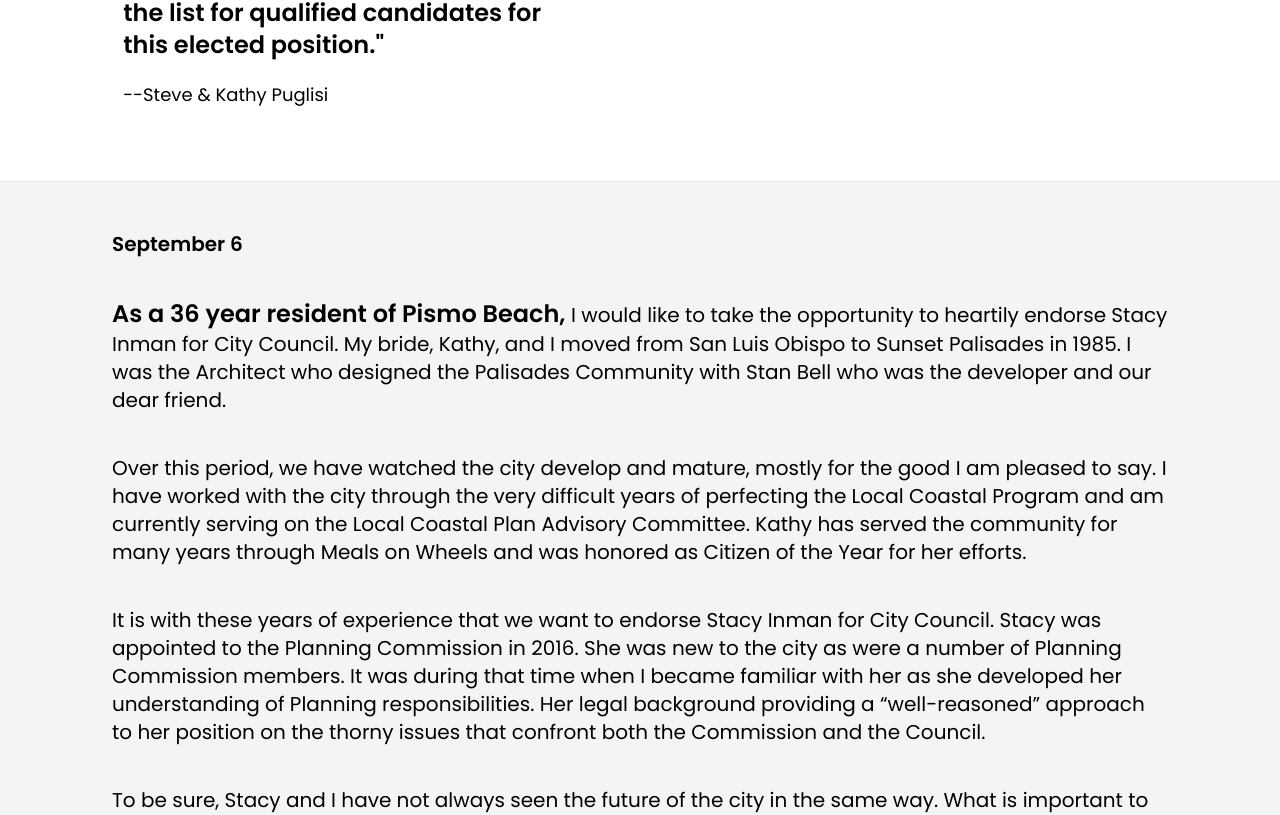
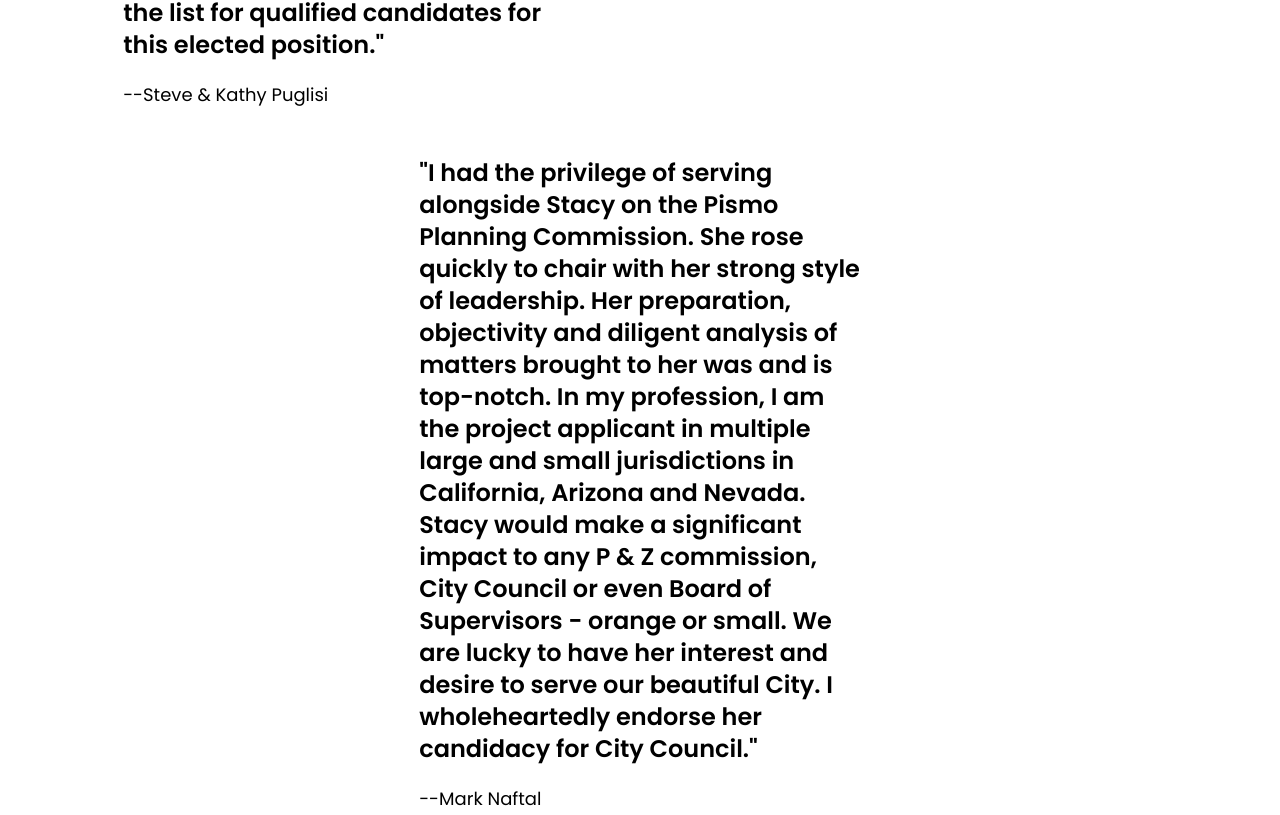
Before and after one commit to moses-codes/stacy4citycouncil, a React (Create React App) app: page / in a window 1280 px wide. Shown: the part 5388-6203 px from the top of the page. Built offline with nearby package versions, Linux system fonts and the light colour scheme.

Commit message:
new endorsers

```diff
--- a/src/data/content.js
+++ b/src/data/content.js
@@ -71,6 +71,10 @@ const content = {
             quote: 'Stacy is thorough and does her homework.  She is fair and loves Pismo Beach.  She would be a great asset on the Council.  ',
             author: 'Kathy Smalarz',
         },
+        {
+            quote: 'I had the privilege of serving alongside Stacy on the Pismo Planning Commission. She rose quickly to chair with her strong style of leadership. Her preparation, objectivity and diligent analysis of matters brought to her was and is top-notch. In my profession, I am the project applicant in multiple large and small jurisdictions in California, Arizona and Nevada.  Stacy would make a significant impact to any P & Z commission, City Council or even Board of Supervisors - orange or small. We are lucky to have her interest and desire to serve our beautiful City.  I wholeheartedly endorse her candidacy for City Council.',
+            author: 'Mark Naftal',
+        },
     ],
     endorsementsList: [
         'Dawn Ortiz-Legg, District 3 County Supervisor',
```
